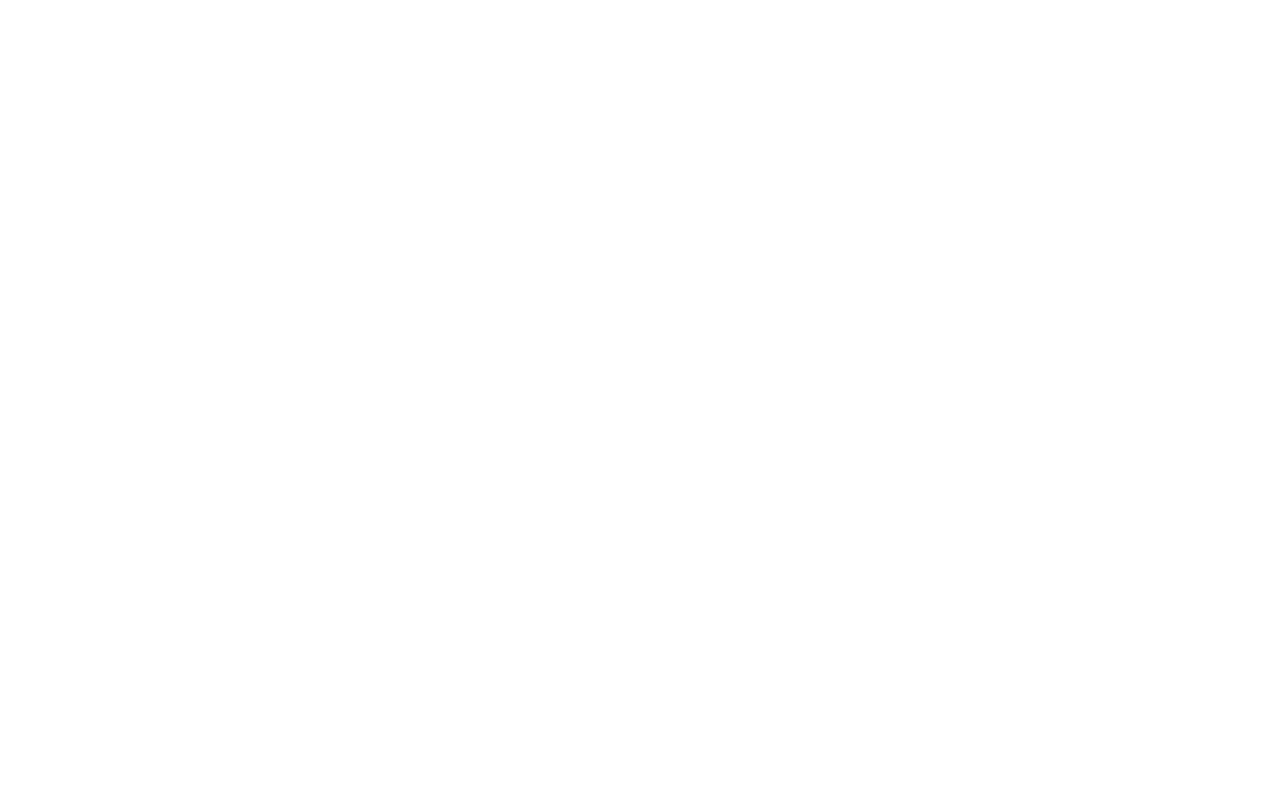
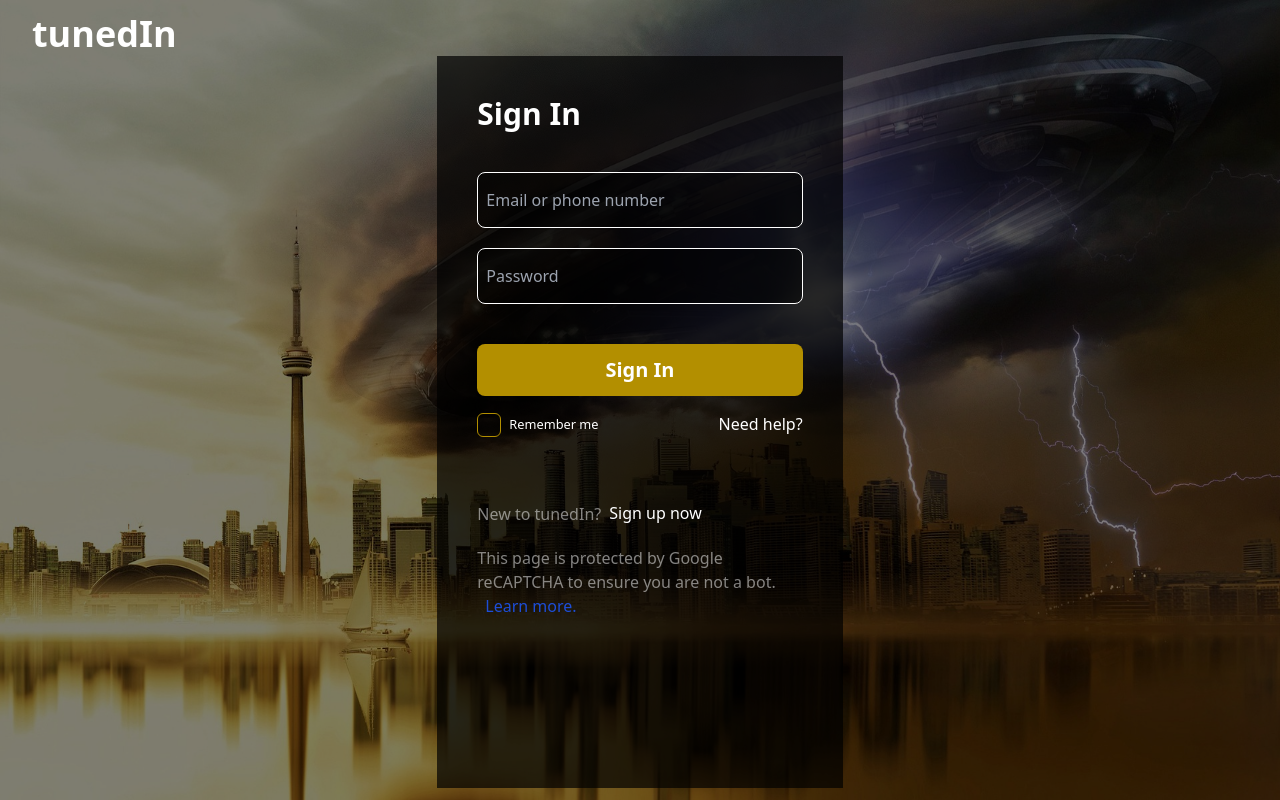
Before and after one commit to willhemz/tunedIn, a React (Vite) app: page /login in a window 1280 px wide. Built offline with nearby package versions, Linux system fonts and the light colour scheme.

Commit message:
feat: created login page

```diff
--- a/src/component/Home/Home.tsx
+++ b/src/component/Home/Home.tsx
@@ -5,7 +5,6 @@ import Question from './Question'
 
 const Home = () => {
   const [caption, setCaption] = useState<boolean>(false)
-
   const [email, setEmail] = useState<string>('')
   const img: string = new URL('../../assets/theater.jpg', import.meta.url).href
   const tv: string = new URL('../../assets/tv.jpg', import.meta.url).href
@@ -60,8 +59,12 @@ const Home = () => {
       <img className='homeBg' src={img} alt='' />
       <div className='homeBg--fader'></div>
       <header className='homeHeader'>
-        <button className='text-white font-extrabold text-4xl'>tunedIn</button>
-        <button onClick={() => navigate('login')} className='btn'>
+        <button
+          onClick={(): void => navigate('/')}
+          className='text-white font-extrabold text-4xl'>
+          tunedIn
+        </button>
+        <button onClick={(): void => navigate('login')} className='btn'>
           Sign In
         </button>
       </header>
--- a/src/component/Home/Question.tsx
+++ b/src/component/Home/Question.tsx
@@ -1,12 +1,8 @@
 import { useState } from 'react'
 
-type PropType = {
-  id: number
-  title: string
-  content: string
-}
+import { DataContent } from './data'
 
-const Question = ({ id, title, content }: PropType) => {
+const Question = ({ id, title, content }: DataContent) => {
   const [showContent, setShowContent] = useState<boolean>(false)
   return (
     <article className='bg-black bg-opacity-20 text-xl p-5'>
@@ -14,7 +10,7 @@ const Question = ({ id, title, content }: PropType) => {
         onClick={() => setShowContent(!showContent)}
         className='w-full flex justify-between text-2xl mb-3'>
         <p className='font-semibold'>{title}</p>
-        <p>{showContent ? '' : '✚'}</p>
+        <p>{showContent ? '✘' : '✚'}</p>
       </button>
       <p>{showContent && content}</p>
     </article>
--- a/src/component/Home/data.tsx
+++ b/src/component/Home/data.tsx
@@ -5,7 +5,15 @@ const value = (x: number): string => {
   }).format(x)
 }
 
-export const data = [
+export type DataContent = {
+  id: number
+  title: string
+  content: string
+}
+
+export type DataType = DataContent[]
+
+export const data: DataType = [
   {
     id: 1,
     title: 'What is tunedIn?',
--- /dev/null
+++ b/src/component/Login/Input.tsx
@@ -0,0 +1,75 @@
+import { useState, ChangeEvent, useEffect } from 'react'
+import { DataType } from './data'
+import { PropsType } from './Login'
+
+type Detail = {
+  info: PropsType
+  handleChange: (e: ChangeEvent<HTMLInputElement>) => void
+}
+
+const Input = ({ name, value, info, handleChange }: DataType & Detail) => {
+  const [caption, setCaption] = useState<boolean>(false)
+  useEffect(() => {
+    info[name as keyof PropsType] ? setCaption(true) : setCaption(false)
+  }, [info])
+
+  let content: JSX.Element = <></>
+
+  if (name === 'emailOrPhone')
+    content = (
+      <>
+        <fieldset className='mailField w-full'>
+          <label
+            className={` ${
+              caption
+                ? 'block text-sm w-full text-gray-50 opacity-60'
+                : 'hidden'
+            }`}
+            htmlFor='email'>
+            {value}
+          </label>
+
+          <input
+            className='homeMail'
+            type='email'
+            name={name}
+            id='email'
+            value={info.emailOrPhone}
+            placeholder={value}
+            onChange={handleChange}
+          />
+        </fieldset>
+      </>
+    )
+
+  if (name === 'password')
+    content = (
+      <>
+        <fieldset className='mailField w-full'>
+          <label
+            className={` ${
+              caption
+                ? 'block text-sm w-full text-gray-50 opacity-60'
+                : 'hidden'
+            }`}
+            htmlFor='password'>
+            {value}
+          </label>
+
+          <input
+            className='homeMail'
+            type='password'
+            name={name}
+            id='password'
+            value={info.password}
+            placeholder={value}
+            onChange={handleChange}
+          />
+        </fieldset>
+      </>
+    )
+
+  return content
+}
+
+export default Input
--- a/src/component/Login/Login.tsx
+++ b/src/component/Login/Login.tsx
@@ -1,7 +1,95 @@
-import React from 'react'
+import { useState, ChangeEvent } from 'react'
+import { useNavigate } from 'react-router-dom'
+import { data } from './data'
+import Input from './Input'
 
+export type PropsType = {
+  emailOrPhone: string | number
+  password: string
+}
 const Login = () => {
-  return <div></div>
+  const navigate = useNavigate()
+  const [info, setInfo] = useState<PropsType>({
+    emailOrPhone: '',
+    password: '',
+  })
+  const [checked, setChecked] = useState<boolean>(false)
+
+  const handleChange = (e: ChangeEvent<HTMLInputElement>): void => {
+    const name: string = e.target.name
+    const value: string = e.target.value
+    setInfo({ ...info, [name]: value })
+  }
+  const img: string = new URL('../../assets/theater.jpg', import.meta.url).href
+
+  const signUpForm = (
+    <form className='w-1/3 h-full bg-black bg-opacity-70 p-10'>
+      <p aria-label='form title' className='text-3xl font-bold'>
+        Sign In
+      </p>
+      <section className='grid gap-5 my-10'>
+        {data.map((item) => {
+          return (
+            <Input
+              key={item.id}
+              {...item}
+              info={info}
+              handleChange={handleChange}
+            />
+          )
+        })}
+      </section>
+      <button className='btn--variant'>Sign In</button>
+      <section className='mt-4 mb-16 flex justify-between items-center'>
+        <div className='flex items-center gap-2'>
+          <span
+            onClick={() => setChecked(!checked)}
+            className={`border cursor-pointer border-[#b38f00] w-6 h-6 rounded-md grid place-content-center ${
+              checked && 'bg-[#b38f00] border-none'
+            }`}>
+            {checked && '✓'}
+          </span>
+          <small>Remember me</small>
+        </div>
+        <button className='border-b hover:border-opacity-100 border-opacity-0 border-white transition-all duration-500'>
+          Need help?
+        </button>
+      </section>
+      <section>
+        <header className='flex items-center mb-5 gap-2'>
+          <p className='opacity-50'>New to tunedIn?</p>
+          <button className='border-b hover:border-opacity-100 border-opacity-0 border-white transition-all duration-500'>
+            Sign up now
+          </button>
+        </header>
+        <footer>
+          <span className='opacity-50'>
+            This page is protected by Google reCAPTCHA to ensure you are not a
+            bot.
+          </span>
+          <button className='ml-2 text-blue-700 border-b hover:border-opacity-100 border-opacity-0 border-blue-700 transition-all duration-500'>
+            Learn more.
+          </button>
+        </footer>
+      </section>
+    </form>
+  )
+
+  const content = (
+    <div className='homeWrapper'>
+      <img className='homeBg' src={img} alt='' />
+      <div className='homeBg--fader'></div>
+      <header className='homeHeader'>
+        <button
+          onClick={() => navigate('/')}
+          className='text-white font-extrabold text-4xl'>
+          tunedIn
+        </button>
+      </header>
+      <footer className='homeFooter flex flex-col'>{signUpForm}</footer>
+    </div>
+  )
+  return content
 }
 
 export default Login
--- /dev/null
+++ b/src/component/Login/data.tsx
@@ -0,0 +1,12 @@
+export type DataType = {
+  id?: number
+  name: string
+  value: string
+}
+
+export type Data = DataType[]
+
+export const data: Data = [
+  { id: 1, name: 'emailOrPhone', value: 'Email or phone number' },
+  { id: 2, name: 'password', value: 'Password' },
+]
--- a/src/index.css
+++ b/src/index.css
@@ -15,6 +15,9 @@
 @layer components {
   .btn {
     @apply bg-white rounded-lg px-4 py-1 text-[#b38f00] font-semibold;
+  }
+  .btn--variant {
+    @apply bg-[#b38f00] rounded-lg px-4 py-3 text-white font-semibold w-full text-xl;
   }
   input:not(.homeMail) {
     @apply bg-black bg-opacity-50 rounded-lg py-1 px-2 border border-white text-white;
```
